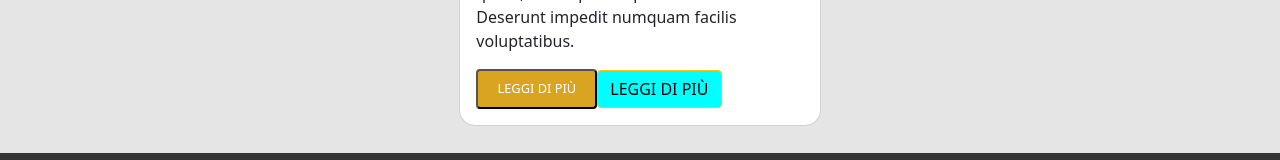
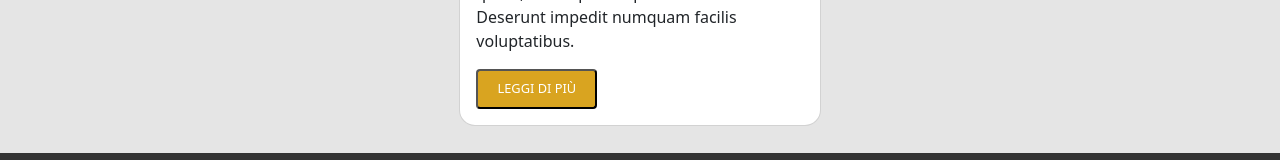
Before and after one commit to Federico-Zorzi/react-components, a React (Vite) app: page / in a window 1280 px wide. Shown: the part 527-687 px from the top of the page. Built offline with nearby package versions, Linux system fonts and the light colour scheme.

Commit message:
one single button

```diff
--- a/src/components/Card.jsx
+++ b/src/components/Card.jsx
@@ -17,9 +17,6 @@ export default function Card() {
             </p>
 
             <Button />
-            <button type="button" className="btn btn-warning rounded-1">
-              LEGGI DI PIÙ
-            </button>
           </div>
         </div>
       </div>
```
